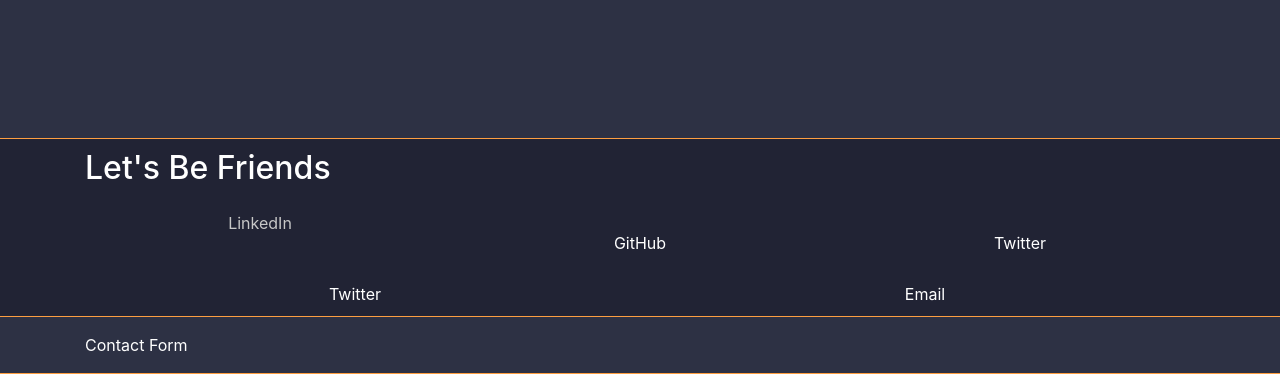
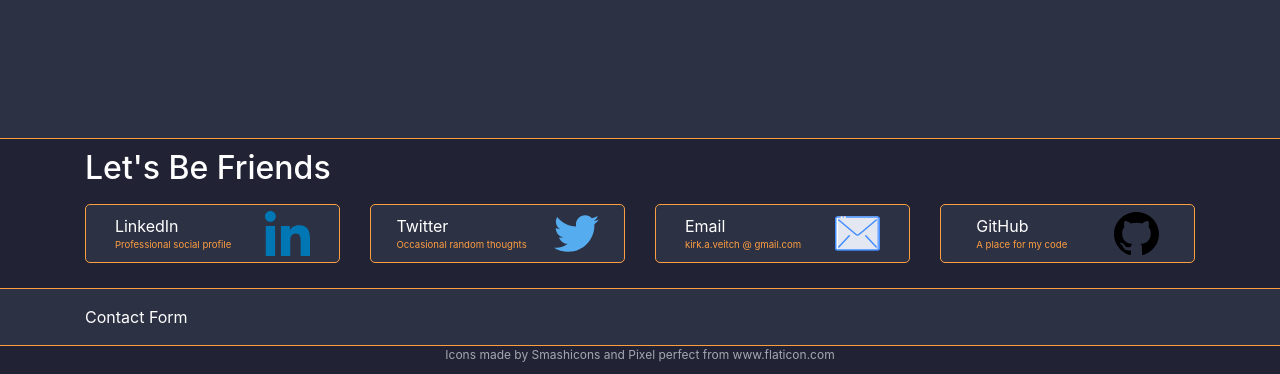
Before and after one commit to KVeitch/AWS-Portfolio, a plain HTML site: page index.html in a window 1280 px wide. Shown: the part 757-1131 px from the top of the page. Drawn offline with nearby package versions, Linux system fonts and the light colour scheme.

Commit message:
Style and add hover effect for friend buttons

```diff
--- a/index.html
+++ b/index.html
@@ -29,13 +29,13 @@
         </ul>
         <Container class="justify-content-start ml-0 p-0 m-0 dark">
           <a href="https://www.linkedin.com/in/kirkaveitch" target="blank">
-            <img src="./assests/images/linkedin.png" alt="LinkedIn logo" class="icon"/>
+            <img src="./assests/images/linkedin-nav.png" alt="LinkedIn logo" class="icon"/>
           </a>
           <a href="https://www.github.com/KVeitch" target="blank">
-            <img src="./assests/images/github.png" alt="GitHub logo" class="icon" />
+            <img src="./assests/images/github-nav.png" alt="GitHub logo" class="icon" />
           </a>
           <a href="mailto:kirkaveitch+ressite@gmail.com?subject=About%20your%20site" class="w-inline-block" >
-            <img src="./assests/images/email.svg" alt="email icon" class="icon" />
+            <img src="./assests/images/email-nav.svg" alt="email icon" class="icon" />
           </a>
         </Container>
       </div>
@@ -150,33 +150,73 @@
     </section>
 
 
-
-
-
-
-    <section class="s1">
+    <section class="s1 btn-box">
       <div class="container">
         <h2>Let's Be Friends</h2>
         <p></p>
         <div class="row">
           <div class="col-sm centered">
-          <div class="btn" role='button'>
-            <p>
+
+            <div class="btn" role="button">
+              <div>
+                <p class="btn-title">
                   LinkedIn
                 </p>
-            <img src="./assests/images/linkedin.png" alt="" class="btn-icon">
+                <p class="btn-desc">
+                  Professional social profile
+                </p>
+              </div>
+
+              <img src="./assests/images/linkedin-color.svg" alt="" class="btn-icon">
             </div>
           </div>
-        <div class="col-sm centered">GitHub</div>
-        <div class="col-sm centered">Twitter</div>
+          <div class="col-sm centered">
+
+            <div class="btn" role="button">
+              <div>
+                <p class="btn-title">
+                  Twitter
+                </p>
+                <p class="btn-desc">
+                  Occasional random thoughts
+                </p>
               </div>
-      <div class="row">
-        <div class="col-sm centered">Twitter</div>
-        <div class="col-sm centered">Email</div>
+              <img src="./assests/images/twitter-color.svg" alt="" class="btn-icon">
             </div>
-    </div></div>
+
+          </div>
+
+          <div class="col-sm centered">
+            <div class="btn" role="button">
+              <div>
+                <p class="btn-title">
+                  Email
+                </p>
+                <p class="btn-desc">
+                  kirk.a.veitch @ gmail.com
+                </p>
+              </div>
+                <img src="./assests/images/email-color.svg" alt="" class="btn-icon">
+              </div>
+          </div>
+          <div class="col-sm centered">
+            <div class="btn" role="button">
+              <div>
+
+                <p class="btn-title">
+                  GitHub
+                </p>
+                <p class="btn-desc">
+                  A place for my code
+                </p>
+              </div>
+              <img src="./assests/images/github-image.svg" alt="" class="btn-icon">
+            </div>
+          </div>
+        </div>
+      </div>
+    </div>
     </section>
-
 
 
 
@@ -187,12 +227,10 @@
 
 
 
-
-
-
+    <div class="icon-credits">Icons made by <a href="https://www.flaticon.com/authors/smashicons" title="Smashicons">Smashicons</a> and <a href="https://www.flaticon.com/authors/pixel-perfect" title="Pixel perfect">Pixel perfect</a> from <a href="https://www.flaticon.com/" title="Flaticon">www.flaticon.com</a></div>
     <script src="https://code.jquery.com/jquery-3.5.1.slim.min.js" integrity="sha384-DfXdz2htPH0lsSSs5nCTpuj/zy4C+OGpamoFVy38MVBnE+IbbVYUew+OrCXaRkfj" crossorigin="anonymous"></script>
     <script src="https://cdn.jsdelivr.net/npm/popper.js@1.16.1/dist/umd/popper.min.js" integrity="sha384-9/reFTGAW83EW2RDu2S0VKaIzap3H66lZH81PoYlFhbGU+6BZp6G7niu735Sk7lN" crossorigin="anonymous"></script>
     <script src="https://stackpath.bootstrapcdn.com/bootstrap/4.5.2/js/bootstrap.min.js" integrity="sha384-B4gt1jrGC7Jh4AgTPSdUtOBvfO8shuf57BaghqFfPlYxofvL8/KUEfYiJOMMV+rV" crossorigin="anonymous"></script>
     <script src="portfolioMain.js"></script>
   </body>
-</html>
+<html
--- a/style.css
+++ b/style.css
@@ -7,7 +7,7 @@
   --lowlightColor:#594237;
   --borderColor: #a4a7b0;
   --subText: #c7c7c7;
-  --borderRadius:3px;
+  --borderRadius:5px;
 }
 
 
@@ -34,7 +34,8 @@
   color: var(--subText);
 }
 
-nav{background-color: var(--mainColor);}
+nav {background-color: var(--mainColor);}
+
 .icon {height:20px;}
 
 .s1 {
@@ -56,7 +57,7 @@
 
 .img-self {
   height:25vh;
-  border-radius: 2px;
+  border-radius: var(--borderRadius);
 }
 
 .centered {
@@ -159,8 +160,72 @@
   justify-content: space-between;
 }
 
-
 .btn-container {
   display:flex;
   justify-content: space-between;
 }
+
+.btn-box {
+  padding-bottom: 25px;
+}
+
+.btn {
+  display:flex;
+  align-items: center;
+  justify-content: space-around;
+  width:100%;
+  border-radius: var(--borderRadius);
+  border:1px solid var(--highlightColor);
+  background-color:var(--secondColor)
+}
+
+.btn > div{
+display:flex;
+flex-direction: column;
+align-items: start;
+}
+
+.btn p {
+  margin:0;
+  color:#ffffff
+}
+
+.btn-icon {
+  height:45px;
+}
+
+.btn .btn-desc {
+  font-size: .6em;
+  color:var(--highlightColor)
+}
+
+.btn:hover {
+  background-color: var(--highlightColor);
+}
+
+.btn:hover p{
+  color:var(--mainColor)
+}
+
+
+
+
+
+
+
+
+
+
+
+
+.icon-credits {
+  width:100%;
+  font-size:.75em;
+  text-align: center;
+  color:#a4a7b0
+}
+
+.icon-credits a{
+  text-decoration: none;
+  color:#a4a7b0
+}
```
Also changed, not shown: assests/images/email-color.svg (added), assests/images/github-image.svg (added), assests/images/linkedin-color.svg (added), assests/images/twitter-color.svg (added). Lines whose indentation alone changed are shown as unchanged.
